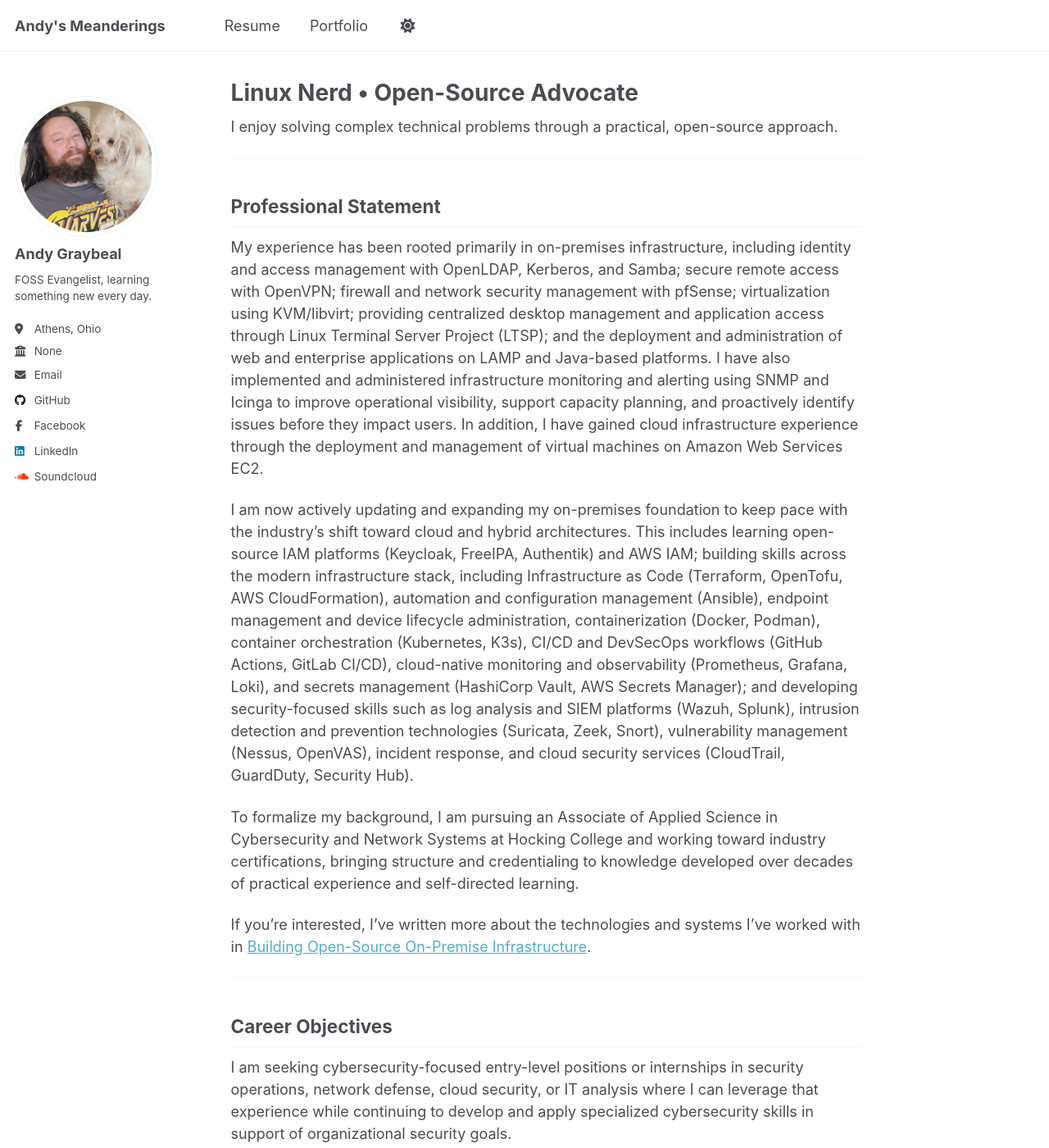
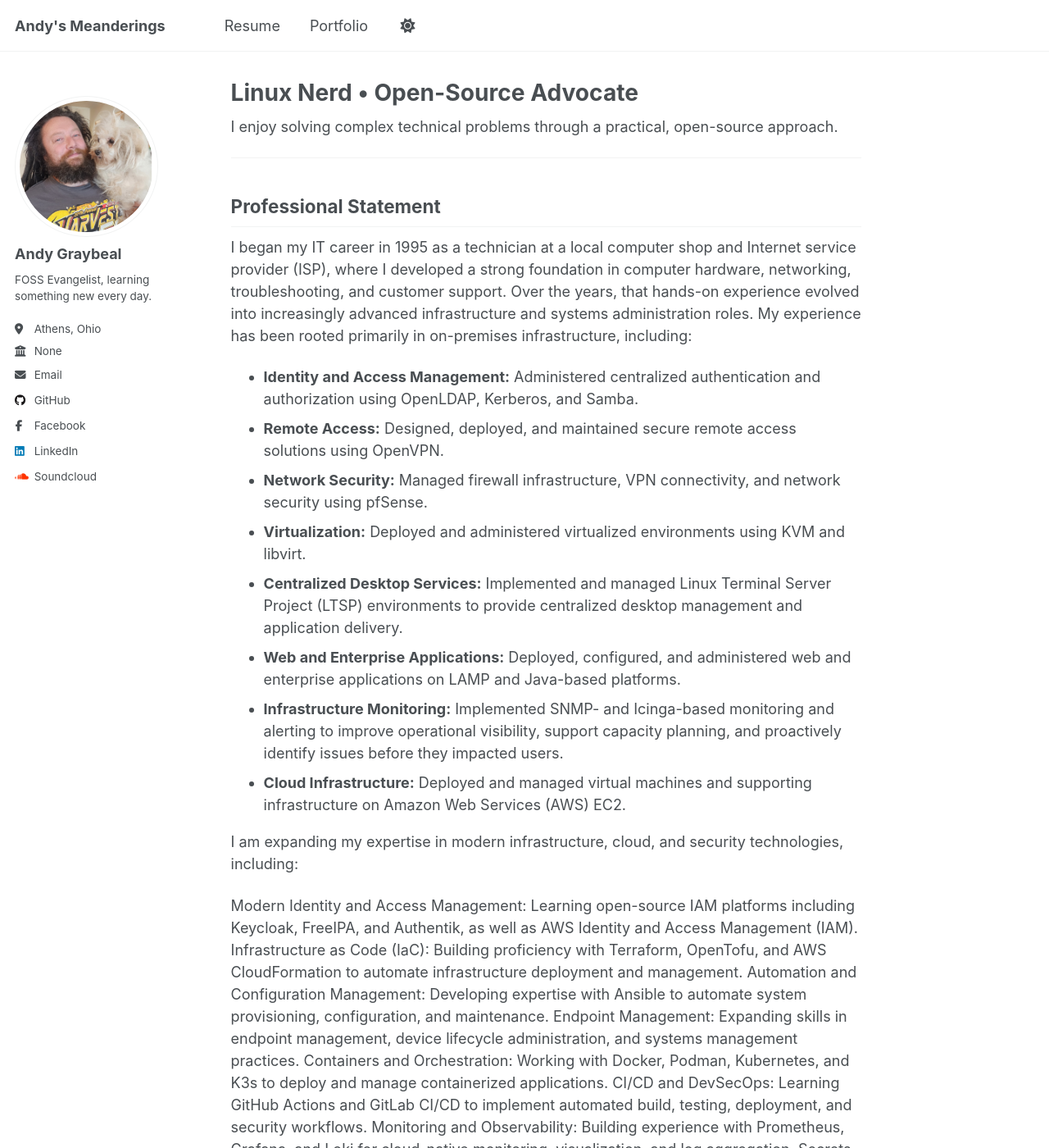
Before and after one commit to andy-graybeal/andy-graybeal.github.io, a Jekyll site: the page built from _pages/about.md, in a window 1280 px wide and 1400 px high. Shown: the whole window at 82% size. Built offline with Jekyll 4.4.1, drawn with Linux system fonts in a browser that asks for light colours; a script that is not in the unit is left out; some of the changed text lies outside the part shown.

Commit message:
Update about.md

```diff
--- a/_pages/about.md
+++ b/_pages/about.md
@@ -60,9 +60,32 @@ I enjoy solving complex technical problems through a practical, open-source appr
 ---
 ## Professional Statement
 
-My experience has been rooted primarily in on-premises infrastructure, including identity and access management with OpenLDAP, Kerberos, and Samba; secure remote access with OpenVPN; firewall and network security management with pfSense; virtualization using KVM/libvirt; providing centralized desktop management and application access through Linux Terminal Server Project (LTSP); and the deployment and administration of web and enterprise applications on LAMP and Java-based platforms. I have also implemented and administered infrastructure monitoring and alerting using SNMP and Icinga to improve operational visibility, support capacity planning, and proactively identify issues before they impact users. In addition, I have gained cloud infrastructure experience through the deployment and management of virtual machines on Amazon Web Services EC2.
+I began my IT career in 1995 as a technician at a local computer shop and Internet service provider (ISP), where I developed a strong foundation in computer hardware, networking, troubleshooting, and customer support. Over the years, that hands-on experience evolved into increasingly advanced infrastructure and systems administration roles. My experience has been rooted primarily in on-premises infrastructure, including:
 
-I am now actively updating and expanding my on-premises foundation to keep pace with the industry's shift toward cloud and hybrid architectures. This includes learning open-source IAM platforms (Keycloak, FreeIPA, Authentik) and AWS IAM; building skills across the modern infrastructure stack, including Infrastructure as Code (Terraform, OpenTofu, AWS CloudFormation), automation and configuration management (Ansible), endpoint management and device lifecycle administration, containerization (Docker, Podman), container orchestration (Kubernetes, K3s), CI/CD and DevSecOps workflows (GitHub Actions, GitLab CI/CD), cloud-native monitoring and observability (Prometheus, Grafana, Loki), and secrets management (HashiCorp Vault, AWS Secrets Manager); and developing security-focused skills such as log analysis and SIEM platforms (Wazuh, Splunk), intrusion detection and prevention technologies (Suricata, Zeek, Snort), vulnerability management (Nessus, OpenVAS), incident response, and cloud security services (CloudTrail, GuardDuty, Security Hub).
+- **Identity and Access Management:** Administered centralized authentication and authorization using OpenLDAP, Kerberos, and Samba.
+- **Remote Access:** Designed, deployed, and maintained secure remote access solutions using OpenVPN.
+- **Network Security:** Managed firewall infrastructure, VPN connectivity, and network security using pfSense.
+- **Virtualization:** Deployed and administered virtualized environments using KVM and libvirt.
+- **Centralized Desktop Services:** Implemented and managed Linux Terminal Server Project (LTSP) environments to provide centralized desktop management and application delivery.
+- **Web and Enterprise Applications:** Deployed, configured, and administered web and enterprise applications on LAMP and Java-based platforms.
+- **Infrastructure Monitoring:** Implemented SNMP- and Icinga-based monitoring and alerting to improve operational visibility, support capacity planning, and proactively identify issues before they impacted users.
+- **Cloud Infrastructure:** Deployed and managed virtual machines and supporting infrastructure on Amazon Web Services (AWS) EC2.
+
+I am expanding my expertise in modern infrastructure, cloud, and security technologies, including:
+
+Modern Identity and Access Management: Learning open-source IAM platforms including Keycloak, FreeIPA, and Authentik, as well as AWS Identity and Access Management (IAM).
+Infrastructure as Code (IaC): Building proficiency with Terraform, OpenTofu, and AWS CloudFormation to automate infrastructure deployment and management.
+Automation and Configuration Management: Developing expertise with Ansible to automate system provisioning, configuration, and maintenance.
+Endpoint Management: Expanding skills in endpoint management, device lifecycle administration, and systems management practices.
+Containers and Orchestration: Working with Docker, Podman, Kubernetes, and K3s to deploy and manage containerized applications.
+CI/CD and DevSecOps: Learning GitHub Actions and GitLab CI/CD to implement automated build, testing, deployment, and security workflows.
+Monitoring and Observability: Building experience with Prometheus, Grafana, and Loki for cloud-native monitoring, visualization, and log aggregation.
+Secrets Management: Learning secure credential and secret management using HashiCorp Vault and AWS Secrets Manager.
+Security Monitoring and SIEM: Developing skills in log analysis and security monitoring using Wazuh and Splunk.
+Intrusion Detection and Prevention: Gaining experience with Suricata, Zeek, and Snort to detect and respond to network threats.
+Vulnerability Management: Learning vulnerability assessment and remediation using Nessus and OpenVAS.
+Incident Response: Building practical knowledge of incident response processes, investigation techniques, and security operations.
+Cloud Security: Developing expertise with AWS CloudTrail, GuardDuty, and Security Hub to improve cloud security posture and threat detection.
 
 To formalize my background, I am pursuing an Associate of Applied Science in Cybersecurity and Network Systems at Hocking College and working toward industry certifications, bringing structure and credentialing to knowledge developed over decades of practical experience and self-directed learning.
 
```
